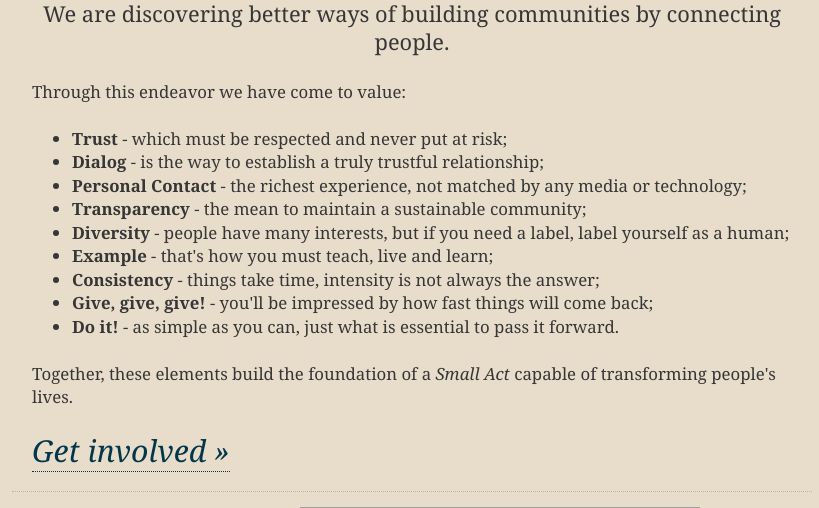
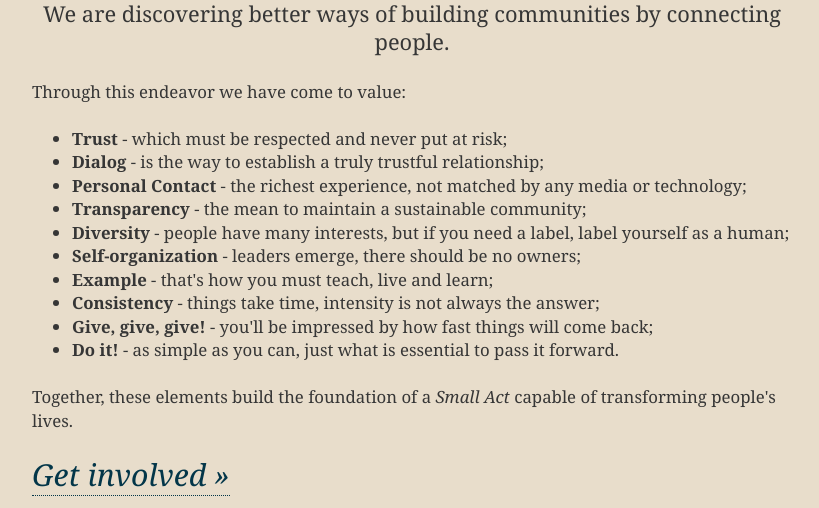
Before and after one commit to henriquebastos/smallactsmanifesto, a Django app: template templates/index.html in a window 1280 px wide. Shown: the part 373-881 px from the top of the page, without its empty margins (228-1047 px from the left). Run offline with Django 3.2, Linux system fonts and the light colour scheme; the template is opened without the code that fills it, so the values that code supplies are empty; parts of the project's set-up code (start-up, migrations or seed data) failed here and were passed over; some libraries are stand-ins or nearby versions; grey boxes are pictures that could not be loaded.

Commit message:
Added the 10th commandment

```diff
--- a/templates/index.html
+++ b/templates/index.html
@@ -12,6 +12,7 @@
  <li><strong>Personal Contact</strong> - the richest experience, not matched by any media or technology;
  <li><strong>Transparency</strong> - the mean to maintain a sustainable community;</li>
  <li><strong>Diversity</strong> - people have many interests, but if you need a label, label yourself as a human;</li>
+ <li><strong>Self-organization</strong> - leaders emerge, there should be no owners;</li>
  <li><strong>Example</strong> - that's how you must teach, live and learn;</li>
  <li><strong>Consistency</strong> - things take time, intensity is not always the answer;</li>
  <li><strong>Give, give, give!</strong> - you'll be impressed by how fast things will come back;</li>
```
